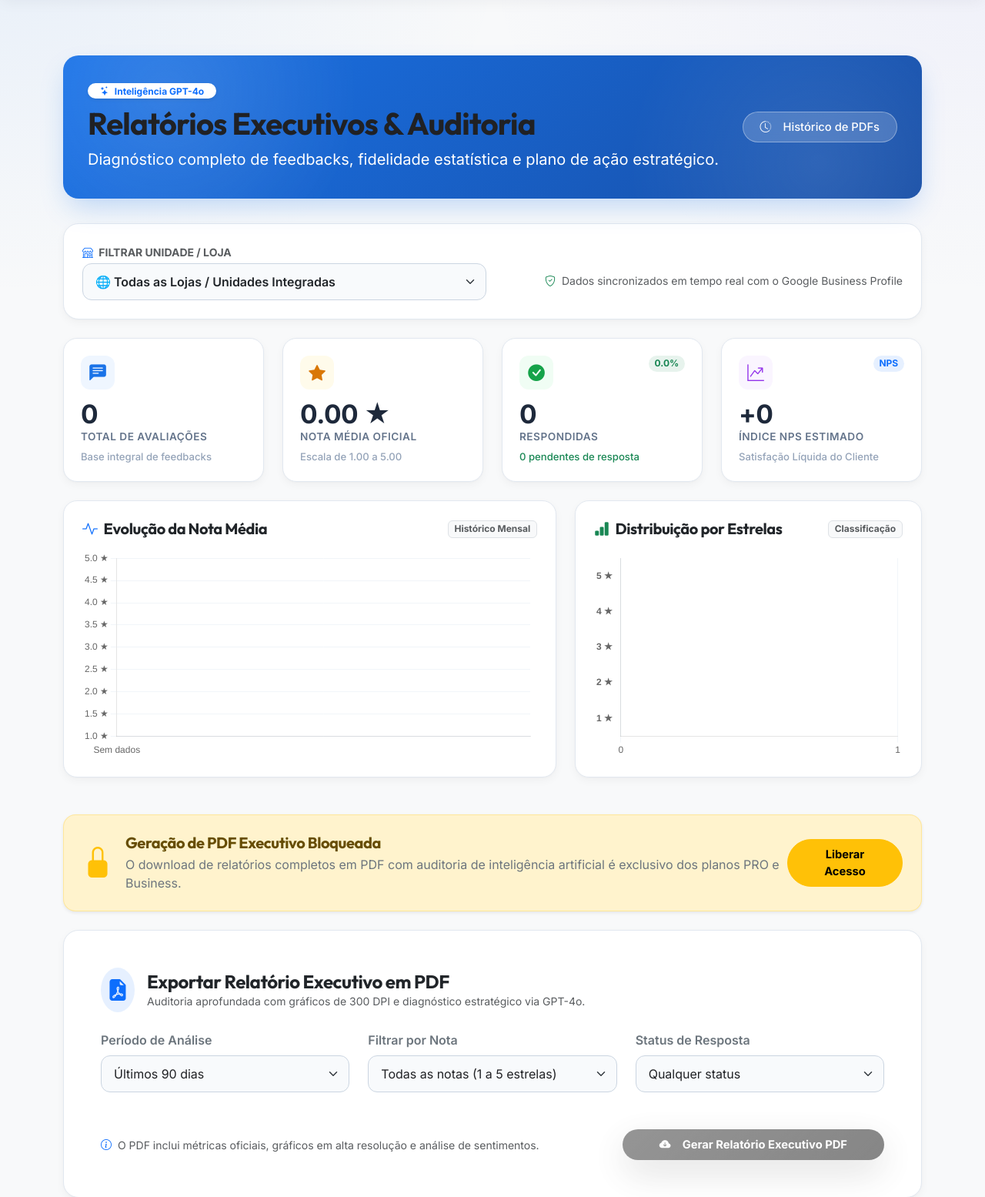
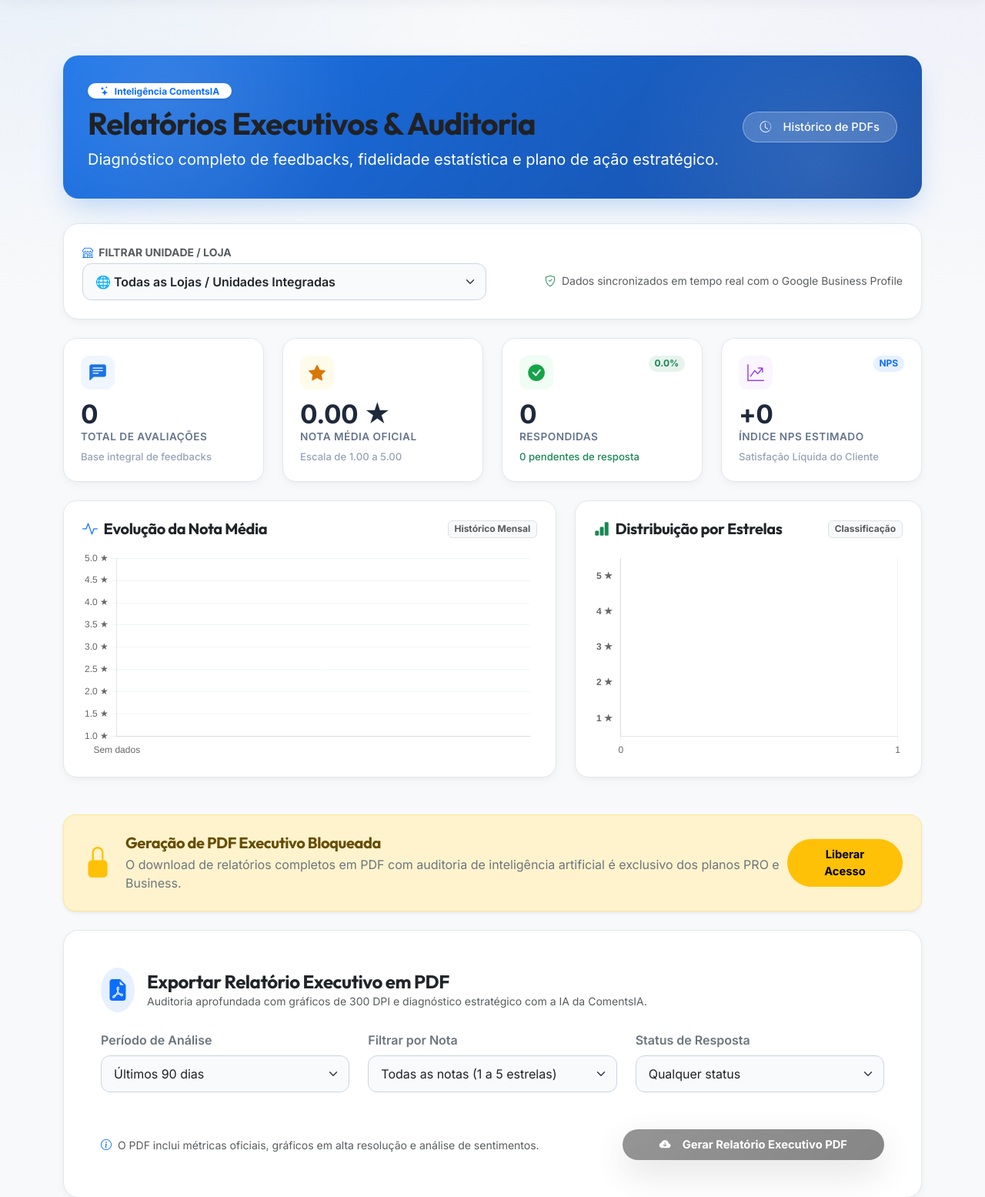
Before and after one commit to Andersonmendes2025/ComentsIA, a Flask app: template templates/relatorio.html in a window 1280 px wide. Shown: the part 64-1619 px from the top of the page at 77% size. Run offline with Flask 3, Linux system fonts and the light colour scheme; the template is opened without the code that fills it, so the values that code supplies are empty; parts of the project's set-up code (start-up, migrations or seed data) failed here and were passed over; some libraries are stand-ins or nearby versions.

Commit message:
fix(branding): Remove referencias a terceiros e padroniza identificacao como IA ComentsIA

```diff
--- a/templates/relatorio.html
+++ b/templates/relatorio.html
@@ -168,7 +168,7 @@
     <div class="hero-content">
       <div class="d-flex align-items-center mb-2">
         <span class="badge bg-white text-primary rounded-pill px-3 py-1 me-2 fw-bold shadow-sm">
-            <i class="bi bi-stars me-1"></i> Inteligência GPT-4o
+            <i class="bi bi-stars me-1"></i> Inteligência ComentsIA
         </span>
       </div>
       <h1 class="display-6 fw-bold mb-2">Relatórios Executivos & Auditoria</h1>
@@ -341,7 +341,7 @@
         </div>
         <div>
           <h4 class="mb-0 fw-bold text-dark">Exportar Relatório Executivo em PDF</h4>
-          <p class="text-muted small mb-0">Auditoria aprofundada com gráficos de 300 DPI e diagnóstico estratégico via GPT-4o.</p>
+          <p class="text-muted small mb-0">Auditoria aprofundada com gráficos de 300 DPI e diagnóstico estratégico com a IA da ComentsIA.</p>
         </div>
       </div>
 
@@ -398,8 +398,8 @@
     <div class="mb-4">
         <div class="spinner-border text-primary" style="width: 3.2rem; height: 3.2rem;" role="status"></div>
     </div>
-    <h5 class="fw-bold text-dark mb-2">Processando Auditoria GPT-4o...</h5>
-    <p class="text-muted small mb-3">Calculando métricas oficiais, compilando gráficos de 300 DPI<br>e formulando o parecer executivo.</p>
+    <h5 class="fw-bold text-dark mb-2">Processando Auditoria de IA...</h5>
+    <p class="text-muted small mb-3">Calculando métricas oficiais, compilando gráficos de 300 DPI<br>e formulando o parecer executivo com a IA ComentsIA.</p>
     <div class="progress" style="height: 6px;">
         <div class="progress-bar progress-bar-striped progress-bar-animated bg-primary" style="width: 100%"></div>
     </div>
```
